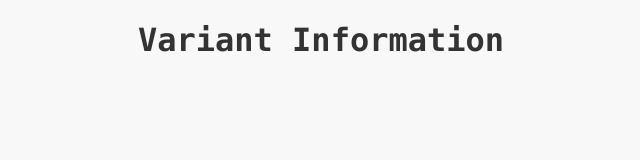
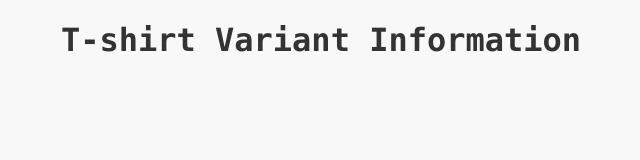
Before and after one commit to parthlv/parthlv.github.com, a plain HTML site: page page2.html in a window 1280 px wide. Shown: the whole page, without its empty margins (319-959 px from the left). Drawn offline with Linux system fonts and the light colour scheme; no server answers.

Commit message:
Update page2.html

```diff
--- a/page2.html
+++ b/page2.html
@@ -67,7 +67,7 @@
 
 <body>
 
-  <h1>Variant Information</h1>
+  <h1>T-shirt Variant Information</h1>
 
   <div class="table-container" id="variants-table-container"></div>
 
```
